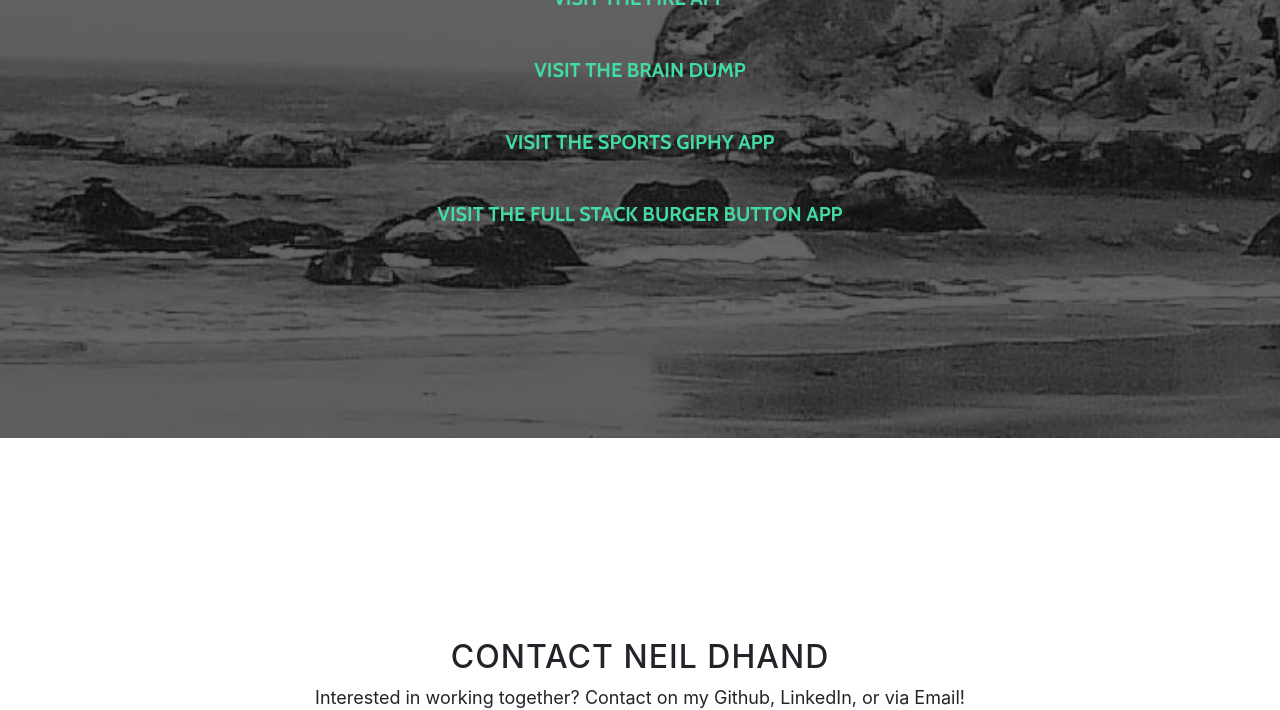
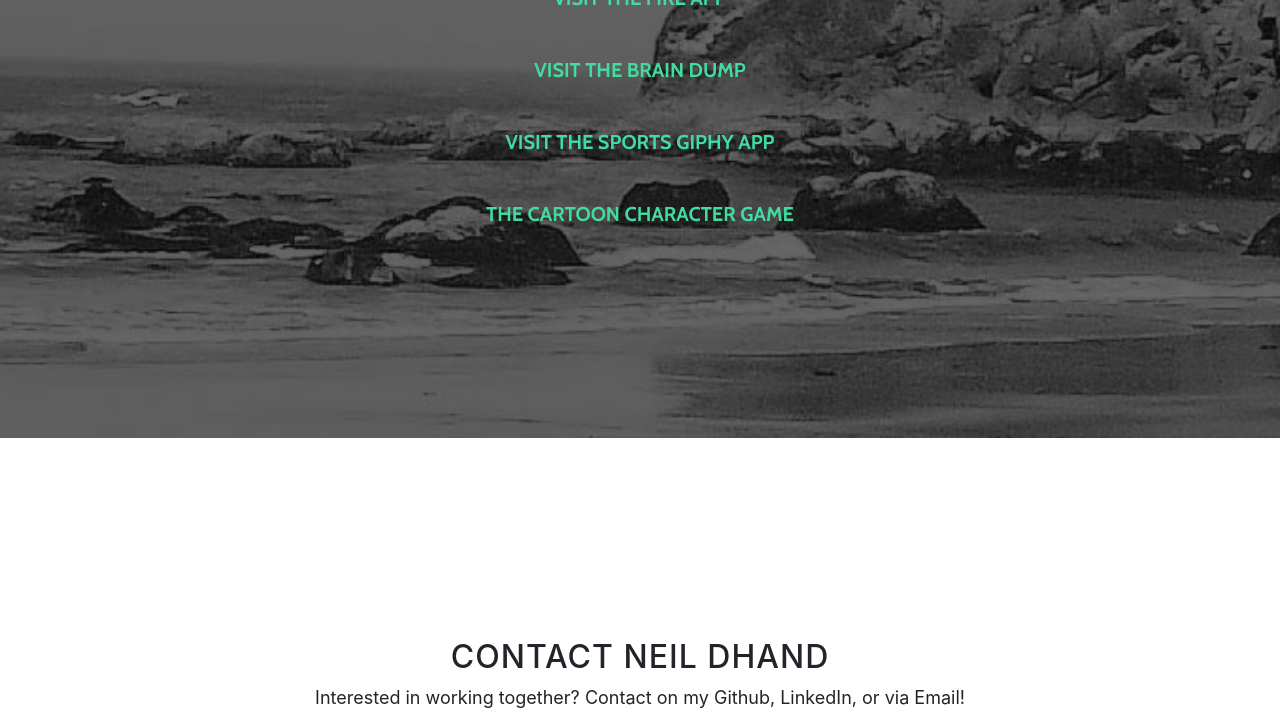
Before and after one commit to neildhand/Dec2017Portfolio, a website with bundled scripts: page index.html in a window 1280 px wide. Shown: the part 1920-2630 px from the top of the page. Built offline with nearby package versions, Linux system fonts and the light colour scheme.

Commit message:
added cartoon game

```diff
--- a/index.html
+++ b/index.html
@@ -96,7 +96,7 @@
             <a href="https://neildhand.github.io/daGifs/" class="btn btn-default btn-lg">Visit The Sports Giphy App</a>
 
           <br><br>
-            <a href="https://vast-reaches-76112.herokuapp.com/" class="btn btn-default btn-lg">Visit The Full Stack Burger Button App</a>
+            <a href="https://peaceful-refuge-49420.herokuapp.com/" class="btn btn-default btn-lg">The Cartoon Character Game</a>
         </div>
       </div>
     </section>
```
